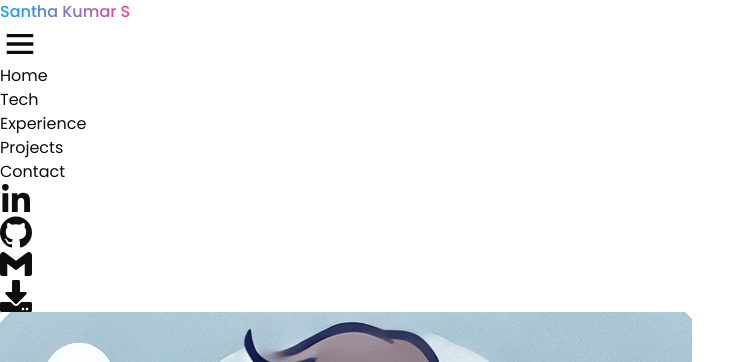
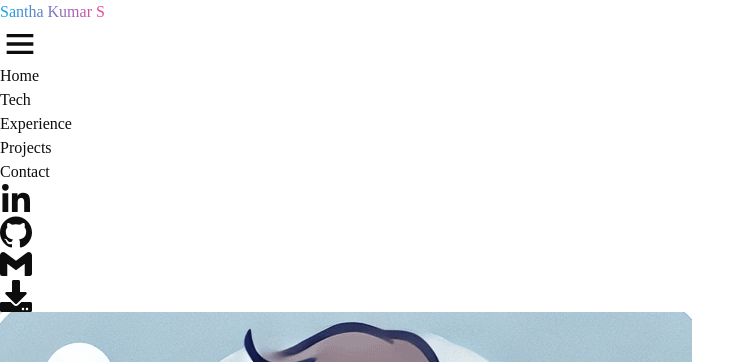
Before and after one commit to Santhakumar17/Portfolio-SanthaKumar, a React (Vite) app in the folder application_code/: page / in a window 1280 px wide. Shown: the top 362 px of the page, without its empty margins (0-755 px from the left). Built offline with nearby package versions, Linux system fonts and the light colour scheme.

Commit message:
Update index.css

```diff
--- a/application_code/src/index.css
+++ b/application_code/src/index.css
@@ -5,7 +5,7 @@
 @tailwind utilities;
 
 * {
-  font-family: "Poppins";
+  font-family: "Poiret One";
 }
 
 body {
```
